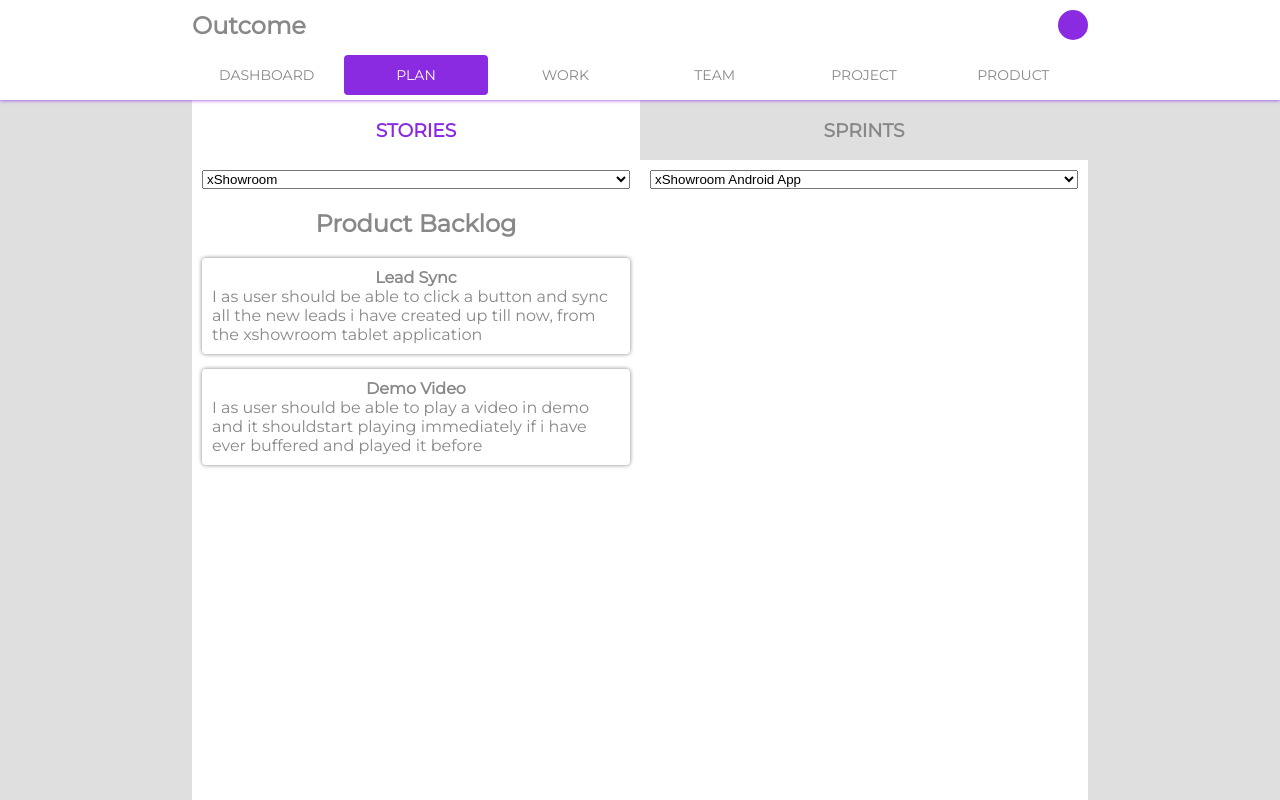
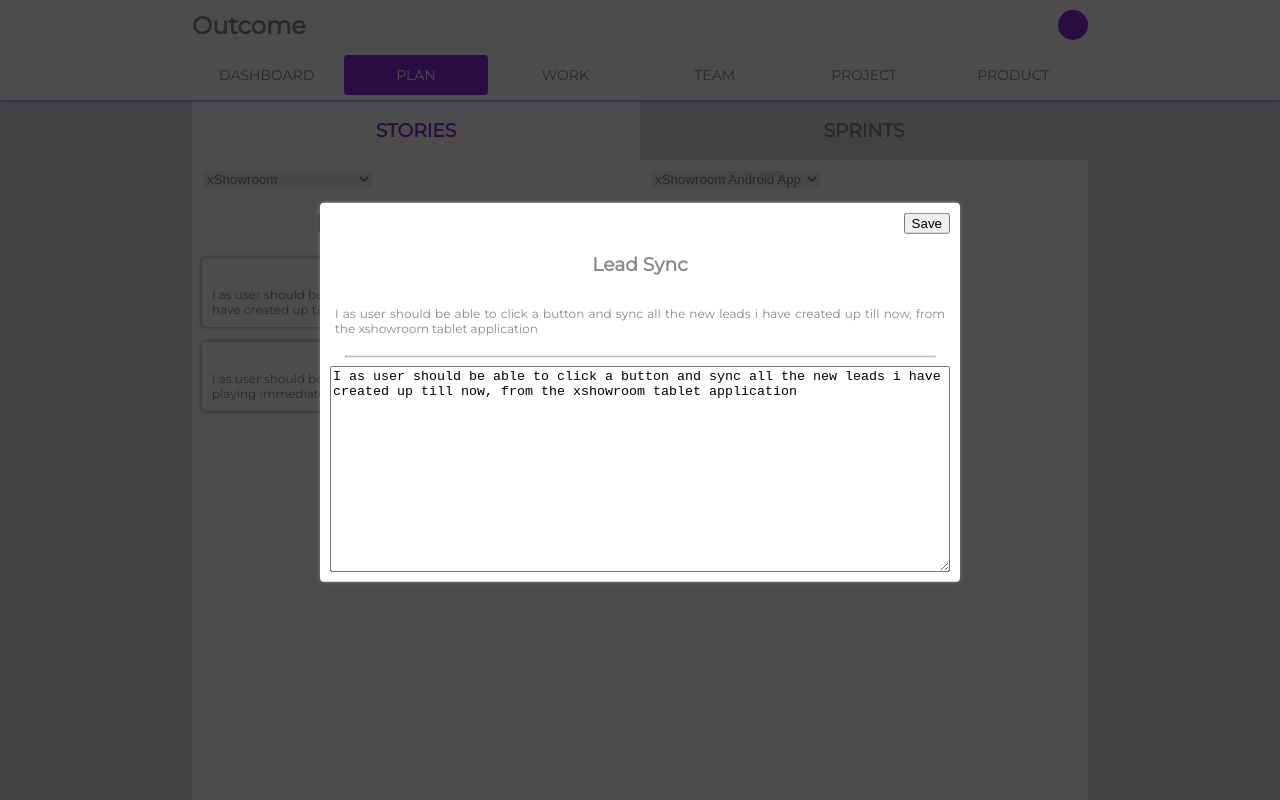
Before and after one commit to aatishrana/outcome-ng, an Angular app: page /plan in a window 1280 px wide. Both pictures are taken after a click on the element 416 px from the left and 306 px from the top of the page. Built offline with nearby package versions, Linux system fonts and the light colour scheme.

Commit message:
create story

```diff
--- a/src/app/app.component.css
+++ b/src/app/app.component.css
@@ -0,0 +1,9 @@
+.over-shadow {
+  background-color: rgba(0, 0, 0, 0.7);
+  z-index: 9;
+  position: absolute;
+  top: 0;
+  left: 0;
+  height: 100%;
+  width: 100%;
+}
--- a/src/app/app.component.html
+++ b/src/app/app.component.html
@@ -1 +1,2 @@
 <router-outlet></router-outlet>
+<div class="over-shadow" *ngIf="overshadow" (click)="onCancel()"></div>
--- a/src/app/app.component.ts
+++ b/src/app/app.component.ts
@@ -1,10 +1,27 @@
-import { Component } from '@angular/core';
+import {Component, OnInit} from '@angular/core';
+import {CommonService} from './common/common.service';
 
 @Component({
   selector: 'app-root',
   templateUrl: './app.component.html',
   styleUrls: ['./app.component.css']
 })
-export class AppComponent {
-  title = 'app';
+export class AppComponent implements OnInit {
+
+  overshadow = false;
+
+  constructor(private commonService: CommonService) {
+  }
+
+  ngOnInit(): void {
+    this.commonService.OverShadow()
+      .subscribe((value) => {
+        this.overshadow = value;
+      });
+  }
+
+  onCancel() {
+    event.stopPropagation();
+    this.commonService.overShadowOff();
+  }
 }
--- /dev/null
+++ b/src/app/common/common.service.ts
@@ -0,0 +1,26 @@
+import {Injectable} from '@angular/core';
+import {BehaviorSubject} from 'rxjs/BehaviorSubject';
+/**
+ * Created by Aatish Rana on 28-Feb-18.
+ */
+
+@Injectable()
+export class CommonService {
+  private overshadow: BehaviorSubject<boolean>;
+
+  constructor() {
+    this.overshadow = new BehaviorSubject<boolean>(false);
+  }
+
+  public OverShadow() {
+    return this.overshadow;
+  }
+
+  public overShadowOn() {
+    this.overshadow.next(true);
+  }
+
+  public overShadowOff() {
+    this.overshadow.next(false);
+  }
+}
--- /dev/null
+++ b/src/app/home/plan/plan-story/create-story/create-story.component.html
@@ -0,0 +1,9 @@
+<div class="flex-col padd-20 card">
+  <div class="flex-row">
+    <button style="margin-left: auto;" (click)="onSave()">Save</button>
+  </div>
+  <h3 class="center-text">{{selectedBacklog.name}}</h3>
+  <p class="para font-12">{{selectedBacklog.desc}}</p>
+  <hr width="95%">
+  <textarea style="min-height: 200px;">{{selectedBacklog.desc}}</textarea>
+</div>
--- /dev/null
+++ b/src/app/home/plan/plan-story/create-story/create-story.component.ts
@@ -0,0 +1,24 @@
+import {Component, EventEmitter, Input, OnInit, Output} from '@angular/core';
+import {ProductBacklog} from '../../../../model/backlog';
+
+@Component({
+  selector: 'app-create-story',
+  templateUrl: './create-story.component.html',
+  styleUrls: ['./create-story.component.css']
+})
+export class CreateStoryComponent implements OnInit {
+
+  @Input() selectedBacklog: ProductBacklog;
+  @Output() save: EventEmitter<boolean>;
+
+  constructor() {
+  }
+
+  ngOnInit() {
+  }
+
+  onSave() {
+    this.save.next(true);
+  }
+
+}
--- a/src/app/home/plan/plan-story/plan-story.component.css
+++ b/src/app/home/plan/plan-story/plan-story.component.css
@@ -1,3 +1,9 @@
 .backlog:hover {
-  background-color : #DFDFDF;
+  background-color: #dfdfdf;
 }
+
+select {
+  border: 1px solid white;
+  width: 40%;
+  color: grey;
+}
--- a/src/app/home/plan/plan-story/plan-story.component.html
+++ b/src/app/home/plan/plan-story/plan-story.component.html
@@ -6,9 +6,10 @@
     <div class="flex-col" *ngIf="selectedProduct">
       <h2 class="center-text">Product Backlog</h2>
       <div *ngFor="let bl of selectedProduct.backlogs"
+           (click)="onBacklogClick(bl)"
            class="card padd-10 btn-action backlog">
         <h4 class="center-text no-margin noselect">{{bl.name}}</h4>
-        <p class="no-margin noselect">{{bl.desc}}</p>
+        <p class="no-margin noselect font-12">{{bl.desc}}</p>
       </div>
     </div>
   </div>
@@ -27,3 +28,8 @@
     </div>
   </div>
 </div>
+
+
+<div class="dialog" *ngIf="selectedBacklog&&overshadow">
+  <app-create-story [selectedBacklog]="selectedBacklog"></app-create-story>
+</div>
--- a/src/app/home/plan/plan-story/plan-story.component.ts
+++ b/src/app/home/plan/plan-story/plan-story.component.ts
@@ -2,6 +2,8 @@ import {Component, OnInit} from '@angular/core';
 import {MainService} from '../../../common/main.service';
 import {Product} from '../../../model/product';
 import {Project} from '../../../model/project';
+import {CommonService} from '../../../common/common.service';
+import {ProductBacklog} from '../../../model/backlog';
 
 @Component({
   selector: 'app-plan-story',
@@ -16,7 +18,10 @@ export class PlanStoryComponent implements OnInit {
   selectedProject: Project;
   projects: Project[];
 
-  constructor(private mainService: MainService) {
+  selectedBacklog: ProductBacklog;
+  overshadow;
+
+  constructor(private mainService: MainService, private commonService: CommonService) {
   }
 
   ngOnInit() {
@@ -32,6 +37,11 @@ export class PlanStoryComponent implements OnInit {
       .subscribe((projects) => {
         this.projects = projects;
       });
+
+    this.commonService.OverShadow()
+      .subscribe((value) => {
+        this.overshadow = value;
+      });
   }
 
 
@@ -46,4 +56,9 @@ export class PlanStoryComponent implements OnInit {
       this.selectedProject = this.projects[index];
     }
   }
+
+  onBacklogClick(backlog) {
+    this.selectedBacklog = backlog;
+    this.commonService.overShadowOn();
+  }
 }
--- a/src/styles.css
+++ b/src/styles.css
@@ -203,6 +203,14 @@ h1, h2, h3, h4, h5, h6, p, div {
   font-size : 80px;
 }
 
+.dialog{
+  /*background-color: #ffffff;*/
+  position: absolute;
+  top: 50%;
+  left: 50%;
+  transform: translate(-50%, -50%); z-index: 10;
+}
+
 /* Large desktop */
 @media (min-width : 1200px) {
   .content {
```
Also changed, not shown: src/app/app.module.ts (+7 -4 lines), src/app/home/plan/plan-story/create-story/create-story.component.css (added), 1 other file (tests, documents, lock files or other folders).
